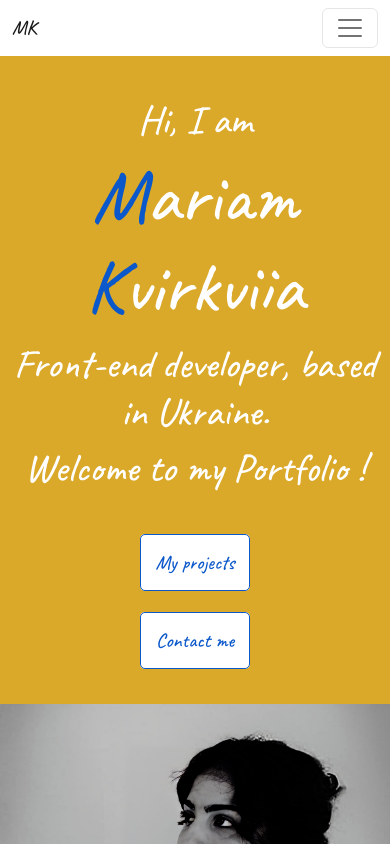
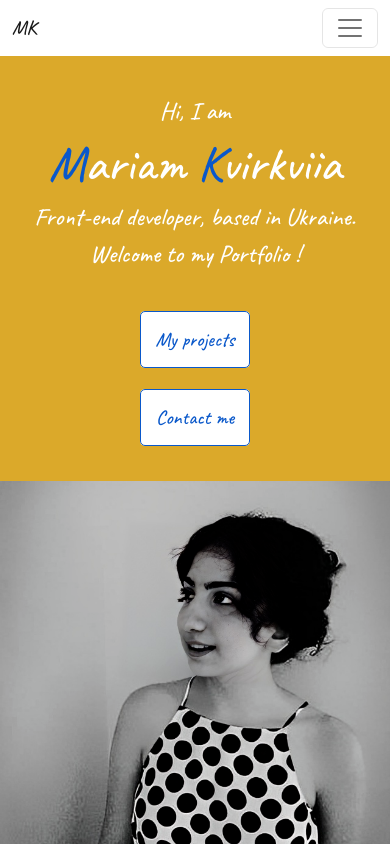
Before and after one commit to Mariam-KV/My_Portfolio, a plain HTML site: page index.html in a window 390 px wide. Shown: the top 844 px of the page. Drawn offline with nearby package versions, Linux system fonts and the light colour scheme; a web font is replaced by a local one.

Commit message:
changed font-size

```diff
--- a/index.css
+++ b/index.css
@@ -31,6 +31,11 @@ i {
 .all_in {
   padding: 40px;
 }
+@media (max-width: 812) {
+  .photo {
+    border-radius: 40px;
+  }
+}
 span,
 .myHistory {
   color: var(--secondary-color);
@@ -53,11 +58,7 @@ span,
   cursor: pointer;
   transition: 0.5s;
 }
-@media (max-width: 809px) {
-  .info {
-    padding: 0 !important;
-  }
-}
+
 .contact:hover {
   box-shadow: 3px 3px 7px var(--secondary-color);
   color: var(--primary-color);
@@ -71,13 +72,11 @@ span,
   transition: 0.3s;
 }
 
-h2 {
-  font-size: 40px !important;
-}
-
 h1 {
   font-size: 75px !important;
 }
-h3 {
-  font-size: 25px !important;
+@media (max-width: 1120px) {
+  h1 {
+    font-size: 50px !important;
+  }
 }
--- a/index.html
+++ b/index.html
@@ -92,11 +92,11 @@
             <h2>Welcome to my Portfolio !</h2>
 
             <div class="container">
-              <div class="row justify-content-center mx-5">
-                <div class="col-md-5 mt-5">
+              <div class="row justify-content-center">
+                <div class="col-sm-5 mt-5">
                   <a class="contact" href="about.html"> My projects</a>
                 </div>
-                <div class="col-md-5 mt-5">
+                <div class="col-sm-5 mt-5">
                   <a class="contact" href="about.html#contact">Contact me</a>
                 </div>
               </div>
@@ -107,8 +107,8 @@
           <img src="pictures/100042666.DhHcG.png" class="img-fluid photo" />
         </div>
       </div>
-      <div class="row p-5 m-5">
-        <div class="col-12 text-center">
+      <div class="row py-5 my-5 justify-content-center text-center">
+        <div class="col-md-9 p-4">
           <h2 class="myHistory" style="font-size: 60px !important">
             My history
           </h2>
```
